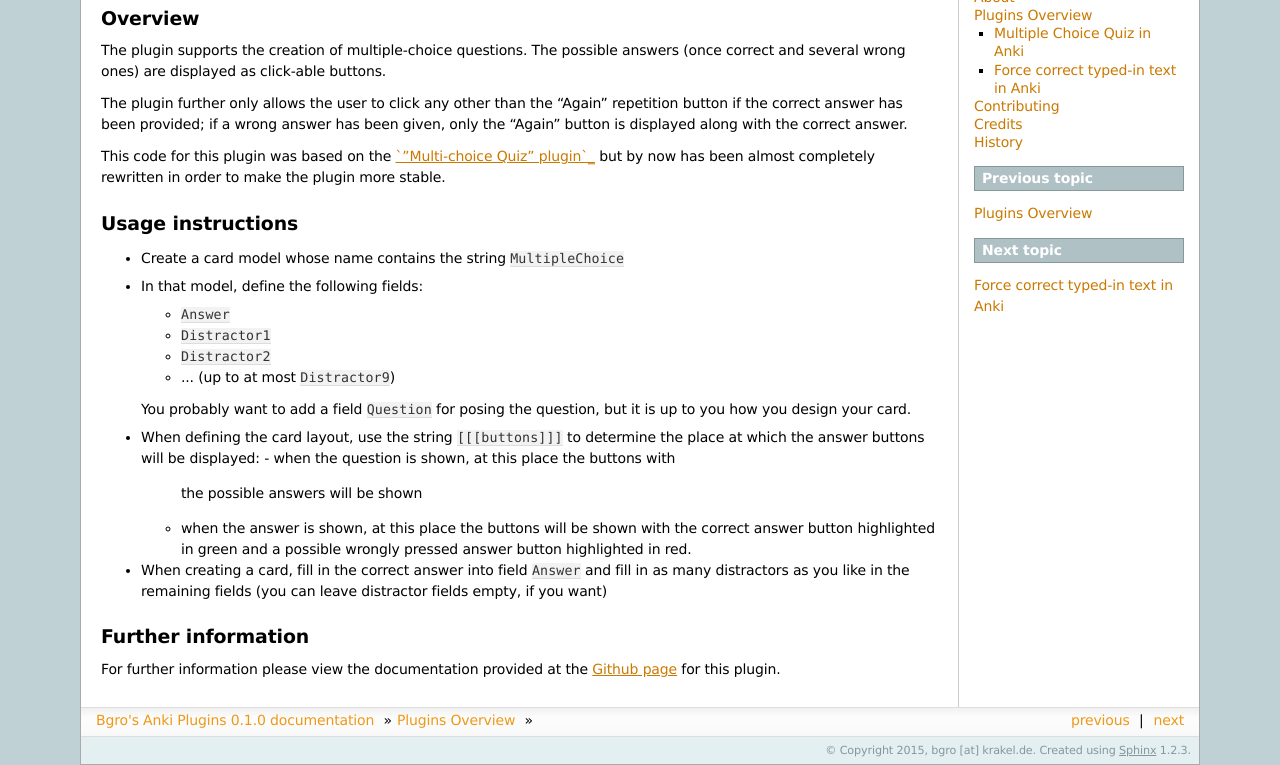
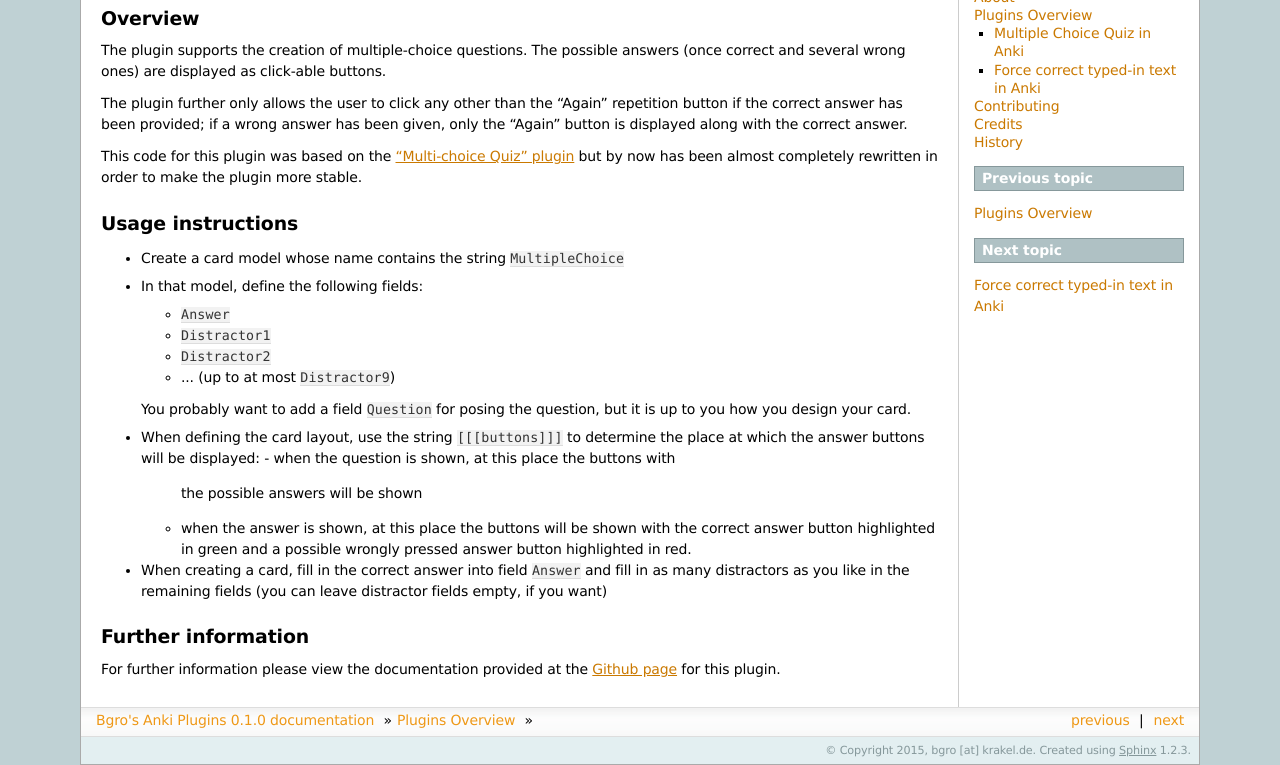
Before and after one commit to bgro/anki-plugins, a plain HTML site: page plugin_multiple_choice.html in a window 1280 px wide. Shown: the part 97-862 px from the top of the page. Drawn offline with Linux system fonts and the light colour scheme.

Commit message:
Updating documentation.

```diff
--- a/plugin_multiple_choice.html
+++ b/plugin_multiple_choice.html
@@ -82,7 +82,7 @@ buttons.</p>
 &#8220;Again&#8221; repetition button if the correct answer has been provided; if
 a wrong answer has been given, only the &#8220;Again&#8221; button is displayed
 along with the correct answer.</p>
-<p>This code for this plugin was based on the <a href="#id1"><span class="problematic" id="id2">`&#8221;Multi-choice Quiz&#8221; plugin`_</span></a> but
+<p>This code for this plugin was based on the <a class="reference external" href="https://ankiweb.net/shared/info/4016858745">&#8220;Multi-choice Quiz&#8221; plugin</a> but
 by now has been almost completely rewritten in order to make the plugin
 more stable.</p>
 </div>
```
